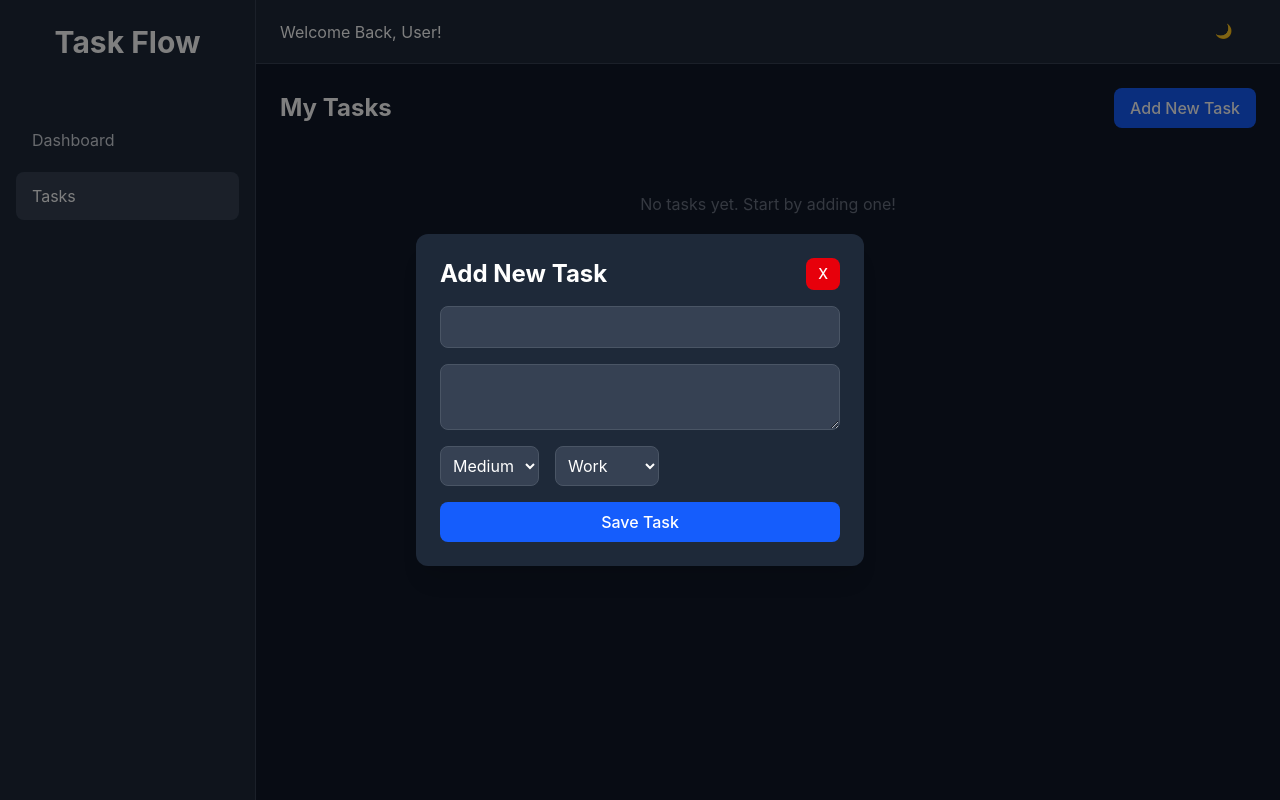
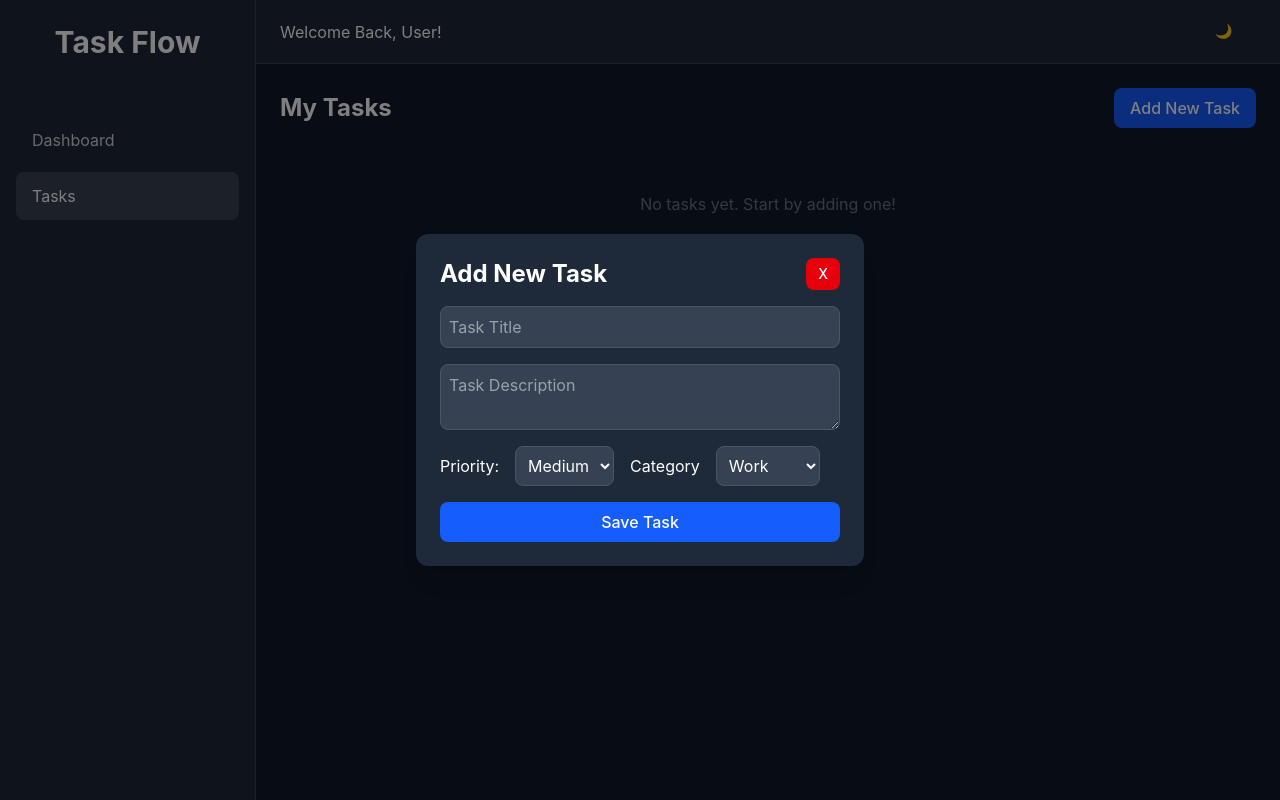
Before and after one commit to ahmedtika74/Task-Managment-System, a React (Vite) app: page /tasks in a window 1280 px wide. Both pictures are taken after a click on the button "Add New Task". Built offline with nearby package versions, Linux system fonts and the light colour scheme.

Commit message:
feat: add edit action

```diff
--- a/src/components/ui/AddTaskForm.jsx
+++ b/src/components/ui/AddTaskForm.jsx
@@ -1,29 +1,37 @@
 import { useState } from "react";
 import { useDispatch } from "react-redux";
-import { addTask } from "../../app/features/tasks/tasksSlice";
+import { addTask, updateTask } from "../../app/features/tasks/tasksSlice";
 import Button from "./Button";
 
-export default function AddTaskForm({ onClose }) {
+export default function AddTaskForm({ onClose, taskToEdit }) {
   const dispatch = useDispatch();
   const [data, setData] = useState({
-    title: "",
-    description: "",
-    priority: "medium",
-    category: "work",
+    id: taskToEdit?.id,
+    title: taskToEdit?.title || "",
+    description: taskToEdit?.description || "",
+    priority: taskToEdit?.priority || "medium",
+    category: taskToEdit?.category || "work",
   });
 
   const handleSubmit = (e) => {
     e.preventDefault();
-    if (data.title == "") {
+    if (data.title.trim() === "") {
       alert("not valid");
-      return null;
+      return;
     }
-    dispatch(addTask(data));
+
+    if (taskToEdit) {
+      dispatch(updateTask(data));
+    } else {
+      dispatch(addTask(data));
+    }
+
     onClose();
   };
   return (
-    <form className="flex flex-col gap-4">
+    <form onSubmit={handleSubmit} className="flex flex-col gap-4">
       <input
+        placeholder="Task Title"
         value={data.title}
         onChange={(e) => {
           setData({ ...data, title: e.target.value });
@@ -33,6 +41,7 @@ export default function AddTaskForm({ onClose }) {
         className="rounded-lg border p-2 dark:border-gray-600 dark:bg-gray-700"
       />
       <textarea
+        placeholder="Task Description"
         value={data.description}
         onChange={(e) => {
           setData({ ...data, description: e.target.value });
@@ -40,7 +49,8 @@ export default function AddTaskForm({ onClose }) {
         name="description"
         className="rounded-lg border p-2 dark:border-gray-600 dark:bg-gray-700"
       />
-      <div className="flex gap-4">
+      <div className="flex items-center gap-4">
+        <label>Priority:</label>
         <select
           value={data.priority}
           onChange={(e) => {
@@ -53,6 +63,7 @@ export default function AddTaskForm({ onClose }) {
           <option value="medium">Medium</option>
           <option value="low">Low</option>
         </select>
+        <label>Category</label>
         <select
           value={data.category}
           onChange={(e) => {
@@ -66,9 +77,7 @@ export default function AddTaskForm({ onClose }) {
           <option value="personal">Personal</option>
         </select>
       </div>
-      <Button type="submit" onClick={handleSubmit}>
-        Save Task
-      </Button>
+      <Button type="submit">{taskToEdit ? "Update Task" : "Save Task"}</Button>
     </form>
   );
 }
--- a/src/components/ui/TaskCard.jsx
+++ b/src/components/ui/TaskCard.jsx
@@ -1,10 +1,10 @@
 import { useDispatch } from "react-redux";
 import { toggleTask } from "../../app/features/tasks/tasksSlice";
-import { Check, Trash } from "lucide-react";
+import { Check, PencilLine, Trash } from "lucide-react";
 import Badge from "./Badge";
 import Button from "./Button";
 
-export default function TaskCard({ task, onDelete }) {
+export default function TaskCard({ task, onDelete, onEdit }) {
   const dispatch = useDispatch();
 
   return (
@@ -34,11 +34,15 @@ export default function TaskCard({ task, onDelete }) {
       <div className="flex items-center gap-2">
         <Button
           size="sm"
+          variant="check"
           onClick={() => {
             dispatch(toggleTask(task));
           }}
         >
           <Check />
+        </Button>
+        <Button size="sm" onClick={() => onEdit(task)}>
+          <PencilLine />
         </Button>
         <Button
           size="sm"
--- a/src/pages/TasksPage.jsx
+++ b/src/pages/TasksPage.jsx
@@ -10,6 +10,7 @@ import ConfirmDialog from "../components/common/ConfirmDialog";
 export default function TasksPage() {
   const [isModalOpen, setIsModalOpen] = useState(false);
   const [taskToDelete, setTaskToDelete] = useState(null);
+  const [taskToEdit, setTaskToEdit] = useState(null);
 
   const dispatch = useDispatch();
   const tasks = useSelector((state) => state.tasks) || [];
@@ -36,20 +37,27 @@ export default function TasksPage() {
               key={task.id}
               task={task}
               onDelete={(task) => setTaskToDelete(task)}
+              onEdit={(task) => {
+                setTaskToEdit(task);
+                setIsModalOpen(true);
+              }}
             />
           ))
         )}
       </div>
       <Modal
         isOpen={isModalOpen}
-        title={"Add New Task"}
+        title={taskToEdit ? "Edite Task" : "Add New Task"}
         onClose={() => {
           setIsModalOpen(false);
+          setTaskToEdit(false);
         }}
       >
         <AddTaskForm
+          taskToEdit={taskToEdit}
           onClose={() => {
             setIsModalOpen(false);
+            setTaskToEdit(null);
           }}
         />
       </Modal>
```
